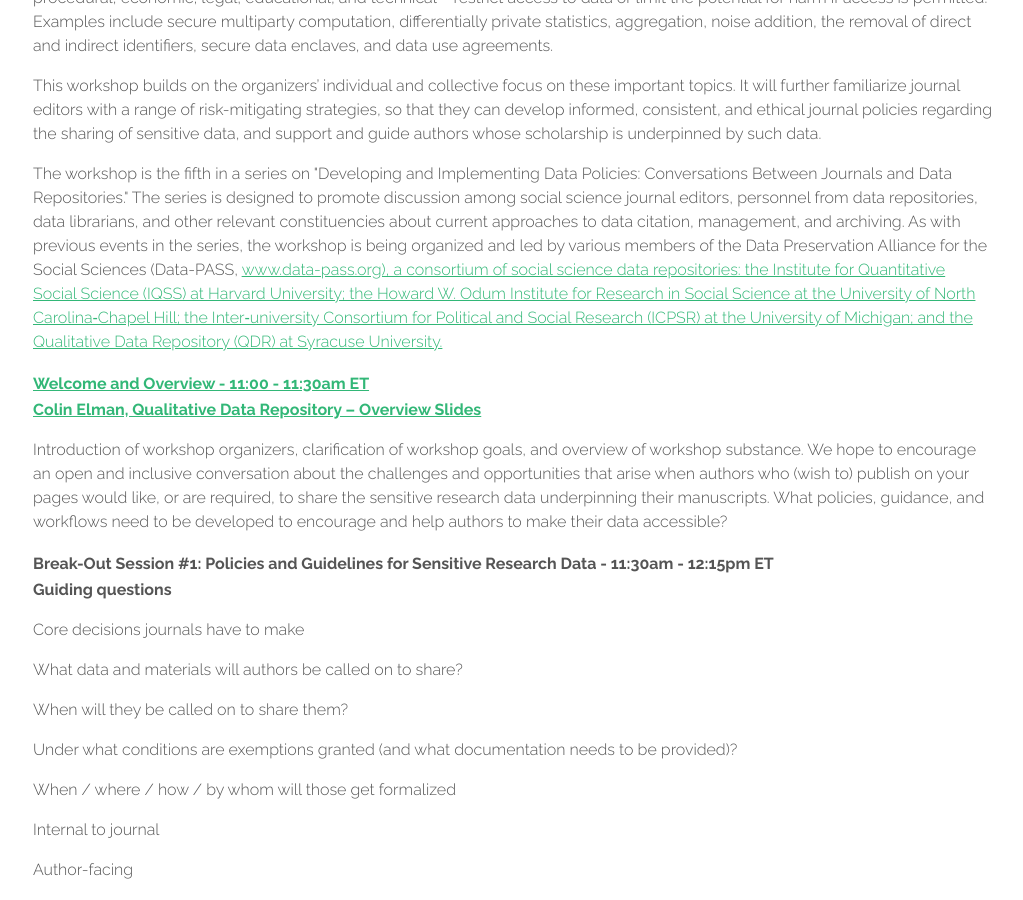
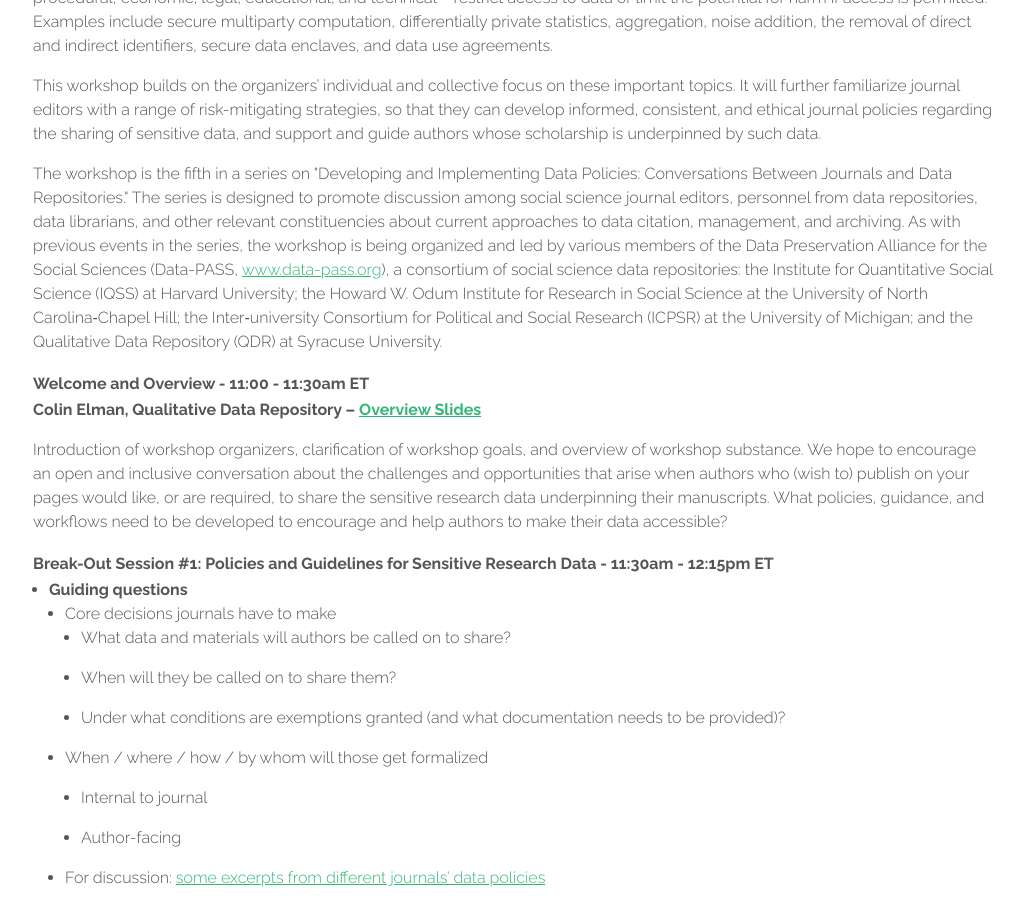
Before and after one commit to adam3smith/dpjedi-stage, a Jekyll site: the page built from docs/events/as-open-as-possible.html, in a window 1280 px wide and 900 px high, scrolled down 935 px. Shown: the whole window, without its empty margins (127-1150 px from the left). Built offline with Jekyll 4.4.1, drawn with Linux system fonts in a browser that asks for light colours.

Commit message:
Fix bullet points

```diff
--- a/docs/events/as-open-as-possible.html
+++ b/docs/events/as-open-as-possible.html
@@ -19,40 +19,39 @@ layout: main
 <p>Achieving transparency is particularly challenging when scholars have collected or generated sensitive data, such as those created through interacting with human participants. Openness is bracketed by the requirement for authors to comply with ethical commitments and applicable laws. Such compliance may limit the type or amount of sensitive research data they can share. Exactly how editors can facilitate transparency under these conditions is a key concern for many journals.</p>
 <p>Fortunately, socio-technical infrastructure has been developing to provide a range of risk-reduction measures to help scholars to make their research more open while still protecting study participants. These security and confidentiality controls – which can be procedural, economic, legal, educational, and technical – restrict access to data or limit the potential for harm if access is permitted. Examples include secure multiparty computation, differentially private statistics, aggregation, noise addition, the removal of direct and indirect identifiers, secure data enclaves, and data use agreements.</p>
 <p>This workshop builds on the organizers’ individual and collective focus on these important topics. It will further familiarize journal editors with a range of risk-mitigating strategies, so that they can develop informed, consistent, and ethical journal policies regarding the sharing of sensitive data, and support and guide authors whose scholarship is underpinned by such data.</p>
-<p>The workshop is the fifth in a series on "Developing and Implementing Data Policies: Conversations Between Journals and Data Repositories." The series is designed to promote discussion among social science journal editors, personnel from data repositories, data librarians, and other relevant constituencies about current approaches to data citation, management, and archiving. As with previous events in the series, the workshop is being organized and led by various members of the Data Preservation Alliance for the Social Sciences (Data-PASS, <a href="http://www.data-pass.org">www.data-pass.org), a consortium of social science data repositories: the Institute for Quantitative Social Science (IQSS) at Harvard University; the Howard W. Odum Institute for Research in Social Science at the University of North Carolina‐Chapel Hill; the Inter‐university Consortium for Political and Social Research (ICPSR) at the University of Michigan; and the Qualitative Data Repository (QDR) at Syracuse University.</p>
+<p>The workshop is the fifth in a series on "Developing and Implementing Data Policies: Conversations Between Journals and Data Repositories." The series is designed to promote discussion among social science journal editors, personnel from data repositories, data librarians, and other relevant constituencies about current approaches to data citation, management, and archiving. As with previous events in the series, the workshop is being organized and led by various members of the Data Preservation Alliance for the Social Sciences (Data-PASS, <a href="http://www.data-pass.org">www.data-pass.org</a>), a consortium of social science data repositories: the Institute for Quantitative Social Science (IQSS) at Harvard University; the Howard W. Odum Institute for Research in Social Science at the University of North Carolina‐Chapel Hill; the Inter‐university Consortium for Political and Social Research (ICPSR) at the University of Michigan; and the Qualitative Data Repository (QDR) at Syracuse University.</p>
 
 <h4 id="welcome-and-overview">Welcome and Overview - 11:00 - 11:30am ET</h4>
 <p><strong>Colin Elman, Qualitative Data Repository – <a href="/assets/files/DataPASS_2020_Overview_Elman.pptx">Overview Slides</a></strong></p>
 <p>Introduction of workshop organizers, clarification of workshop goals, and overview of workshop substance. We hope to encourage an open and inclusive conversation about the challenges and opportunities that arise when authors who (wish to) publish on your pages would like, or are required, to share the sensitive research data underpinning their manuscripts. What policies, guidance, and workflows need to be developed to encourage and help authors to make their data accessible?</p>
 <h4 id="break-out-session-1">Break-Out Session #1: Policies and Guidelines for Sensitive Research Data - 11:30am - 12:15pm ET</h4>
-<ul>
-<li><p><strong>Guiding questions</strong></p>
-<ul>
-<li><p>Core decisions journals have to make</p>
-<ul>
+<ul class="simpleList">
+<li><strong>Guiding questions</strong>
+<ul class="simpleList">
+<li>Core decisions journals have to make<ul class="simpleList">
 <li><p>What data and materials will authors be called on to share?</p></li>
 <li><p>When will they be called on to share them?</p></li>
 <li><p>Under what conditions are exemptions granted (and what documentation needs to be provided)?</p></li>
 </ul></li>
 <li><p>When / where / how / by whom will those get formalized</p>
-<ul>
+<ul class="simpleList">
 <li><p>Internal to journal</p></li>
 <li><p>Author-facing</p></li>
 </ul></li>
 <li><p>For discussion: <a href="https://docs.google.com/document/d/1DexirBHFLmFjzXzsxNJSBwfB33TDGG952AcPJgtpyRg/edit?usp=sharing">some excerpts from different journals’ data policies</a></p></li>
 </ul></li>
 <li><p><strong>Group A</strong></p>
-<ul>
+<ul class="simpleList">
 <li><p>Suited for editors who are in the early stages of planning their journal’s data policies, will focus on introductory questions.</p></li>
 <li><p><strong>Hosts</strong>: Rick Gilmore, Databrary and Colin Elman, Qualitative Data Repository</p></li>
 </ul></li>
 <li><p><strong>Group B</strong></p>
-<ul>
+<ul class="simpleList">
 <li><p>Intended for editors and journals with an extant data policy which encourages data sharing, will look at how such policies might acknowledge that authors sometimes rely on sensitive data and that they may be able to make them available using privacy protective mechanisms.</p></li>
 <li><p><strong>Hosts</strong>: Thu- Mai Christian, Odum Institute Data Archive and Diana Kapiszewski, Qualitative Data Repository</p></li>
 </ul></li>
 <li><p><strong>Group C</strong></p>
-<ul>
+<ul class="simpleList">
 <li><p>Intended for journals that require data sharing, the editors of which may be called on to grant waivers for sensitive data. It will discuss the role that privacy protective measures can play in allowing access to sensitive data.</p></li>
 <li><p><strong>Hosts</strong>: Merce Crosas, Institute for Quantitative Social Science/Dataverse and Margaret Levenstein, ICPSR</p></li>
 </ul></li>
@@ -60,60 +59,60 @@ layout: main
 <h4 id="break">Break - 12:15pm - 12:30pm ET</h4>
 <h4 id="lightning-introductions">Lightning Introductions to Mechanisms for Protecting Sensitive Research Data - 12:30pm - 1:15pm ET</h4>
 <p><a href="https://youtu.be/V_y95LK-ANI">Lightning Introductions Recording</a?</p>
-<ul>
+<ul class="simpleList">
 <li><p>Reviewing sensitive data with Differential Privacy</p>
-<ul>
+<ul class="simpleList">
 <li><p>Merce Crosas, Institute for Quantitative Social Science/Dataverse</p></li>
 <li><p><a href="/assets/files/DataPASS_2020_DataverseOpenDP_Crosas.pptx">Differential Privacy Slides</a></p></li>
 </ul></li>
 <li><p>Storing Unaltered Data, Sharing and Restricting Access</p>
-<ul>
+<ul class="simpleList">
 <li><p>Rick Gilmore, Databrary</p></li>
 <li><p><a href="/assets/files/DataPASS_2020_Unaltered_Gilmore.pptx">Storing Unaltered Data Slides</a></p></li>
 </ul></li>
 <li><p>Virtual data enclaves for sharing restricted data pre and post publication</p>
-<ul>
+<ul class="simpleList">
 <li><p>Margaret Levenstein, ICPSR</p></li>
 <li><p><a href="/assets/files/DataPASS_2020_VirtualEnclave_Levenstein.pptx">Virtual Data Enclaves Slides</a></p></li>
 </ul></li>
 <li><p>From logical to technological approaches for verifying sensitive data</p>
-<ul>
+<ul class="simpleList">
 <li><p>Thu-Mai Christian, Odum Institute</p></li>
 <li><p><a href="/assets/files/DataPASS_2020_LogicalTechnological_Christian.pptx">Logical and Technological Approaches Slides</a></p></li>
 </ul></li>
 </ul>
 <h4 id="break-out-session-2-sensitive-data">Break-out session #2: Sensitive Data and Journal Workflows - 1:15 - 2:00pm ET</h4>
-<ul>
+<ul class="simpleList">
 <li><p>The hosts of each session will ask for one volunteer to take notes on the discussion.</p></li>
 <li><p><strong>Guiding questions</strong></p>
-<ul>
+<ul class="simpleList">
 <li><p>What sorts of workflows need to be developed to accommodate the sharing of sensitive research data associated with manuscripts submitted to and articles published in your journal?</p>
-<ul>
+<ul class="simpleList">
 <li><p>For instance, privacy protective measures will usually be employed in accordance with a prior commitment to an IRB (or its equivalent in other countries). Do editors have any responsibility to determine if authors have done what they told their IRB they would do?</p></li>
 <li><p>If a journal requires data sharing, and an author requests a waiver to limit access to data using privacy protective measures, who has the agency to decide whether the waiver should be granted, and what kinds of documentary or other evidence will the journal consider?</p></li>
 </ul></li>
 <li><p>Where will sensitive data underpinning publications published in your journal be housed?</p>
-<ul>
+<ul class="simpleList">
 <li><p>If you plan to host them, what challenges will an author’s desire to use privacy-protective measures pose to you / the venue?</p></li>
 <li><p>Will you allow authors to store their data in other venues?</p></li>
 </ul></li>
 <li><p>Who needs access to shared sensitive data, and at what point in the publishing process is that access necessary?</p>
-<ul>
+<ul class="simpleList">
 <li><p>Review, pre-pub verification, post-pub verification</p></li>
 </ul></li>
 </ul></li>
 <li><p><strong>Group A</strong></p>
-<ul>
+<ul class="simpleList">
 <li><p>Suitable for editors who are just beginning to consider how to work sensitive data into their workflows; will focus on introductory questions; also appropriate for editors who have questions or concerns about qualitative data specifically.</p></li>
 <li><p><strong>Hosts</strong>: Colin Elman, Qualitative Data Repository and Margaret Levenstein, ICPSR</p></li>
 </ul></li>
 <li><p><strong>Group B</strong></p>
-<ul>
+<ul class="simpleList">
 <li><p>Intended for editors who have begun to develop their workflow for sensitive data and have developed questions or concerns in the process</p></li>
 <li><p><strong>Hosts</strong>: Rick Gilmore, Databrary and Social Science / Dataverse and Diana Kapiszewski, Qualitative Data Repository</p></li>
 </ul></li>
 <li><p><strong>Group C</strong></p>
-<ul>
+<ul class="simpleList">
 <li><p>Designed for editors who have a functioning workflow for sensitive data and would like to optimize it or consider other options, including providing access to reviewers or for pre-publication verification</p></li>
 <li><p><strong>Hosts</strong>: Thu-Mai Christian, Odum Institute Data Archive, and Merce Crosas, Institute for Quantitative</p></li>
 </ul></li>
```
